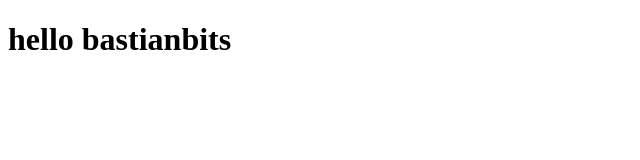
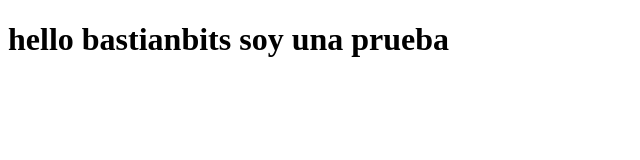
Before and after one commit to bastianbits/git-test, a plain HTML site: page web/dev.html in a window 1280 px wide. Shown: the whole page, without its empty margins (0-640 px from the left). Drawn offline with Linux system fonts and the light colour scheme.

Commit message:
updating more devs

```diff
--- a/web/dev.html
+++ b/web/dev.html
@@ -7,6 +7,6 @@
     <title>Document</title>
 </head>
 <body>
-<h1>hello bastianbits</h1>
+<h1>hello bastianbits soy una prueba</h1>
 </body>
 </html>
```
